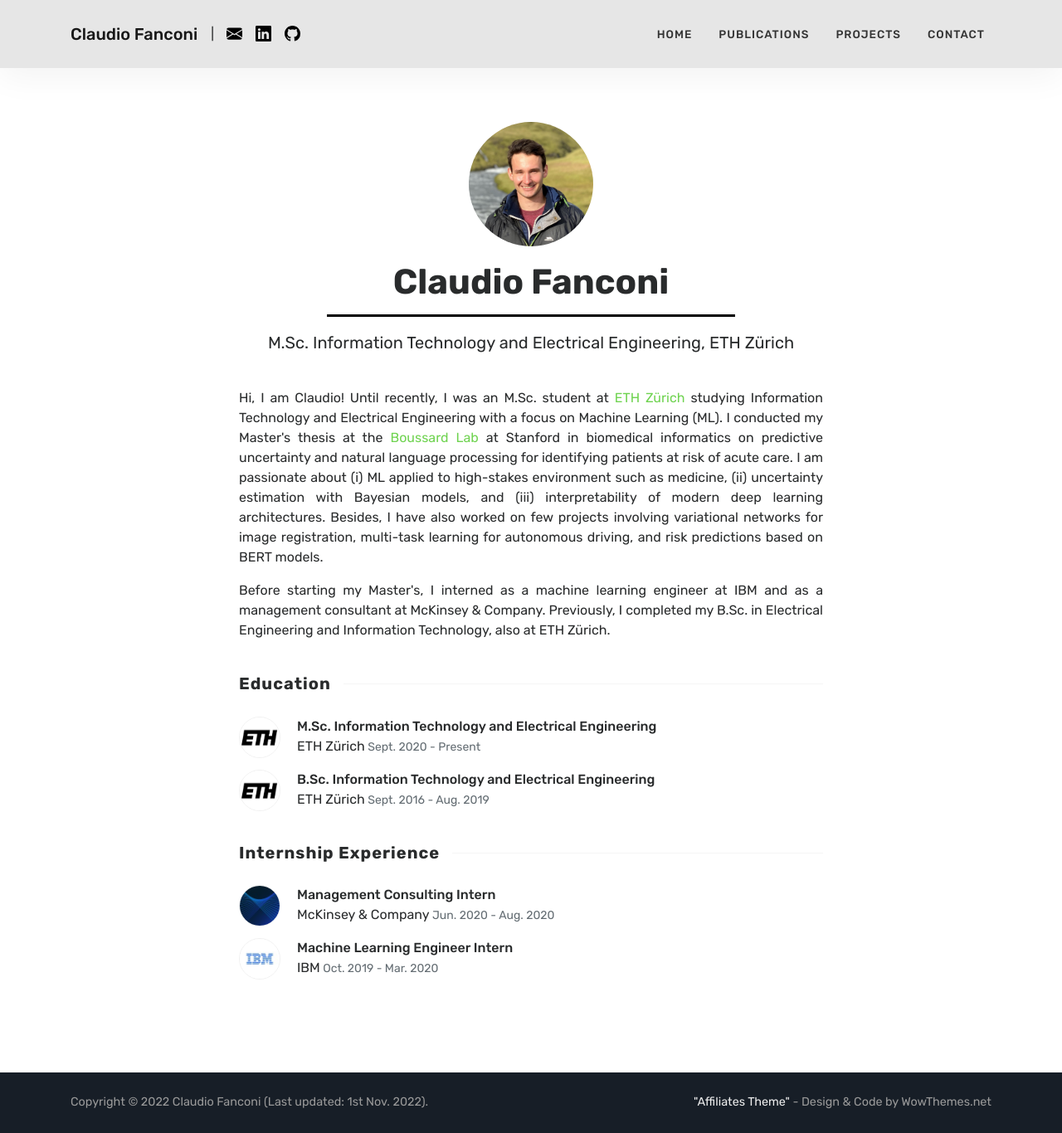
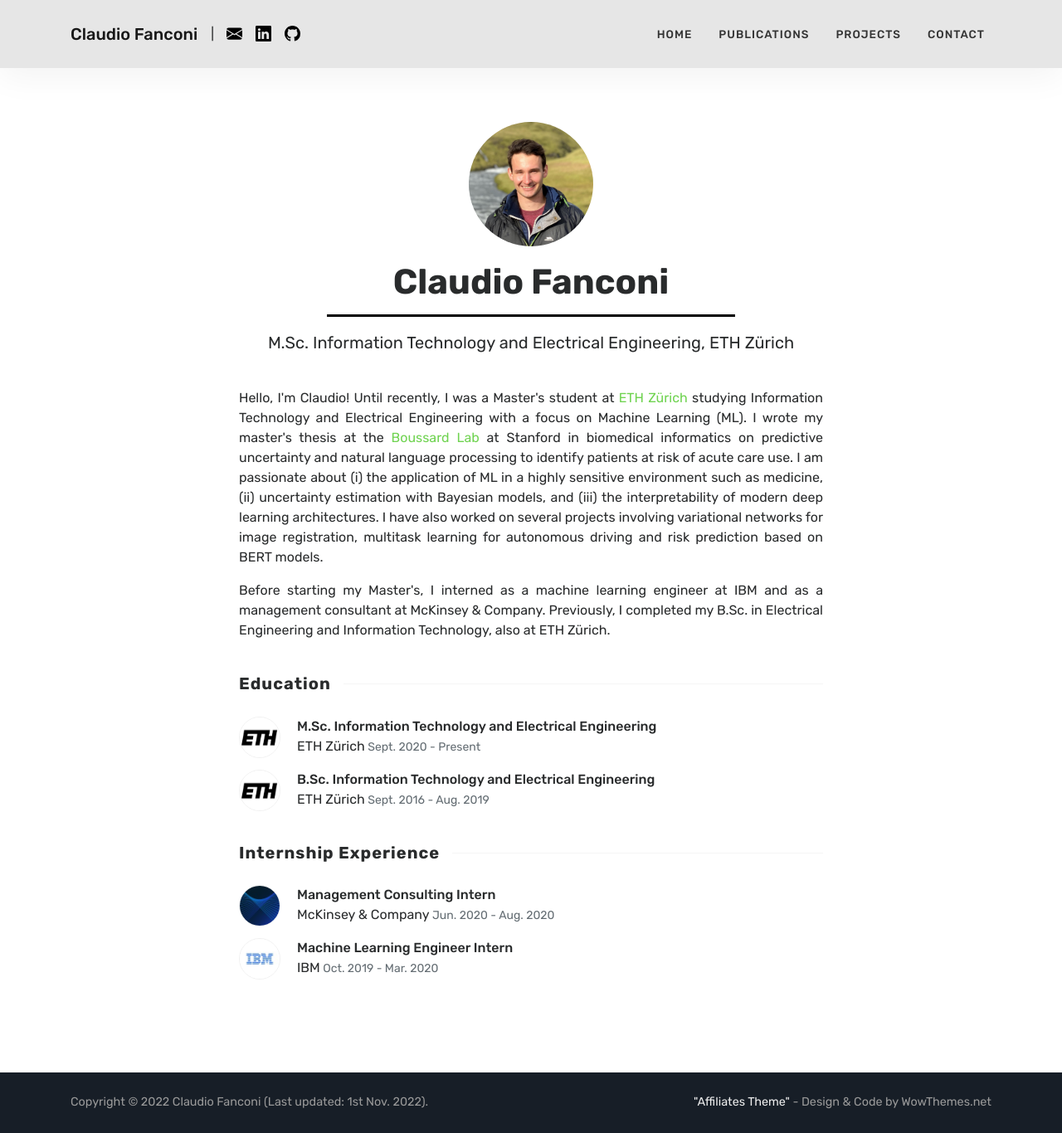
Before and after one commit to fanconic/fanconic.github.io, a Jekyll site: the page built from index.html, in a window 1280 px wide and 1366 px high. Shown: the whole window at 83% size. Built offline with Jekyll 4.4.1, drawn with Linux system fonts in a browser that asks for light colours.

Commit message:
rewrote bio

```diff
--- a/index.html
+++ b/index.html
@@ -14,16 +14,18 @@ title: Home
         <p class="degree">M.Sc. Information Technology and Electrical Engineering, ETH Zürich</p>
 
         <br />
-        <p class="bio">Hi, I am Claudio! Until recently, I was an M.Sc. student at <a href="https://ethz.ch/de.html">ETH
-                Zürich</a>
-            studying Information Technology and Electrical Engineering with a focus on Machine Learning (ML). I
-            conducted my Master's thesis at the <a href="https://med.stanford.edu/boussard-lab.html">Boussard Lab</a> at
-            Stanford in biomedical informatics on predictive uncertainty and natural
-            language processing for identifying patients at risk of acute care. I am passionate about (i) ML applied to
-            high-stakes environment such as medicine, (ii) uncertainty estimation with Bayesian models, and (iii)
-            interpretability of modern deep learning architectures. Besides, I have also worked on few projects
-            involving variational networks for image registration, multi-task learning for autonomous driving, and risk
-            predictions based on BERT models.</p>
+        <p class="bio">
+            Hello, I'm Claudio! Until recently, I was a Master's student at <a href="https://ethz.ch/de.html">ETH
+                Zürich</a> studying Information Technology
+            and Electrical Engineering with a focus on Machine Learning (ML). I wrote my master's thesis at the <a
+                href="https://med.stanford.edu/boussard-lab.html">Boussard Lab</a> at Stanford in biomedical informatics
+            on predictive uncertainty and natural language processing to
+            identify patients at risk of acute care use. I am passionate about (i) the application of ML in a highly
+            sensitive environment such as medicine, (ii) uncertainty estimation with Bayesian models, and (iii) the
+            interpretability of modern deep learning architectures. I have also worked on several projects involving
+            variational networks for image registration, multitask learning for autonomous driving and risk prediction
+            based on BERT models.
+
         <p class="bio">Before starting my Master's, I interned as a machine learning engineer at IBM and as a management
             consultant at McKinsey & Company. Previously, I completed my B.Sc. in Electrical Engineering and Information
             Technology, also at ETH Zürich.</p>
```
Also changed, not shown: other parts of index.html (+2 -2 lines), assets/images/about/bo.jpeg (added), assets/images/about/rb.jpeg (added).
